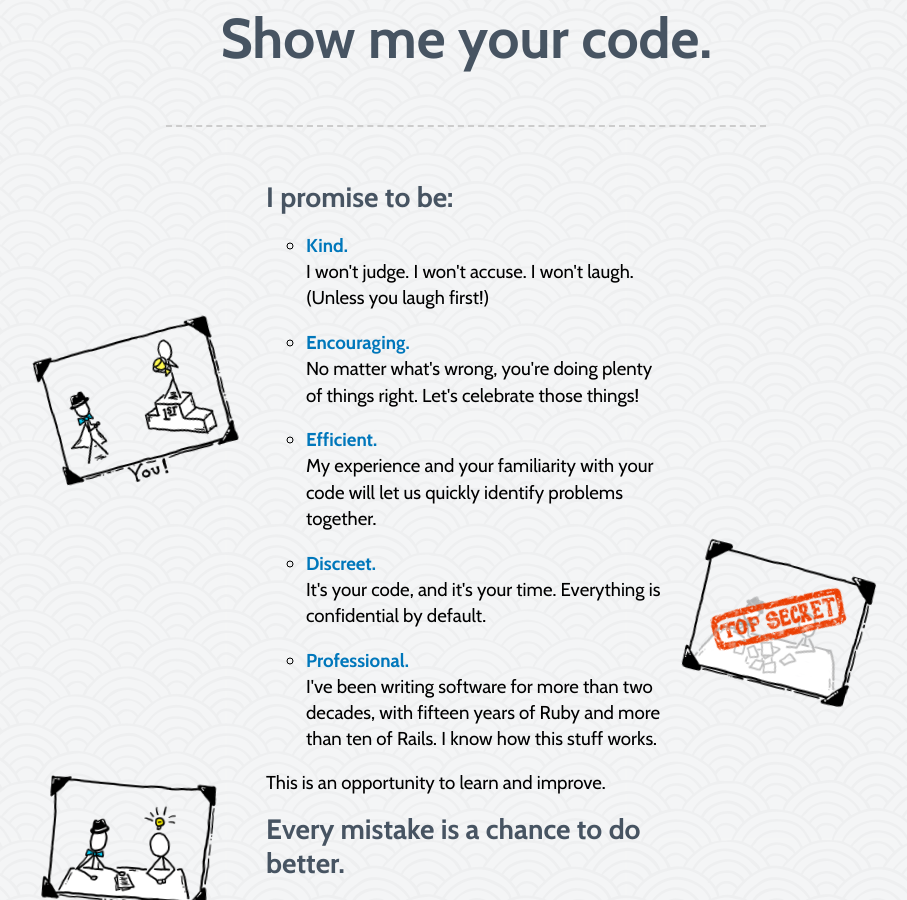
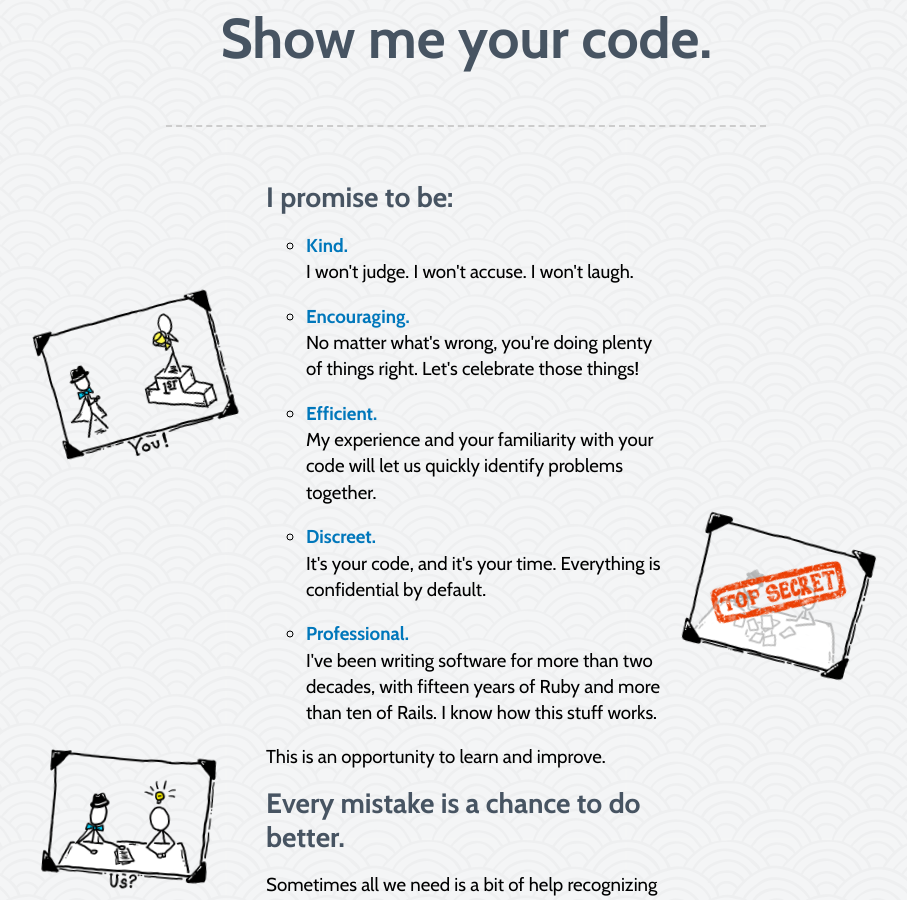
Before and after one commit to jamis/buckblog, a Jekyll site: the page show-me-your-code.html, which Jekyll copies as it is, in a window 1280 px wide and 900 px high, scrolled down 761 px. Shown: the whole window, without its empty margins (174-1081 px from the left). Built offline with Jekyll 4.4.1, drawn with Linux system fonts in a browser that asks for light colours.

Commit message:
wordsmithing

```diff
--- a/show-me-your-code.html
+++ b/show-me-your-code.html
@@ -251,8 +251,7 @@
         <h2>I promise to be:</h2>
         <ul>
           <li><strong class="promise">Kind.</strong><br />
-              I won't judge. I won't accuse.
-              I won't laugh. (Unless you laugh first!)</li>
+              I won't judge. I won't accuse. I won't laugh.</li>
           <li>
               <img src="images/show-me-your-code/solved-02.png" width="200" height="150" class="jaunt left" />
               <strong class="promise">Encouraging.</strong><br />
```
